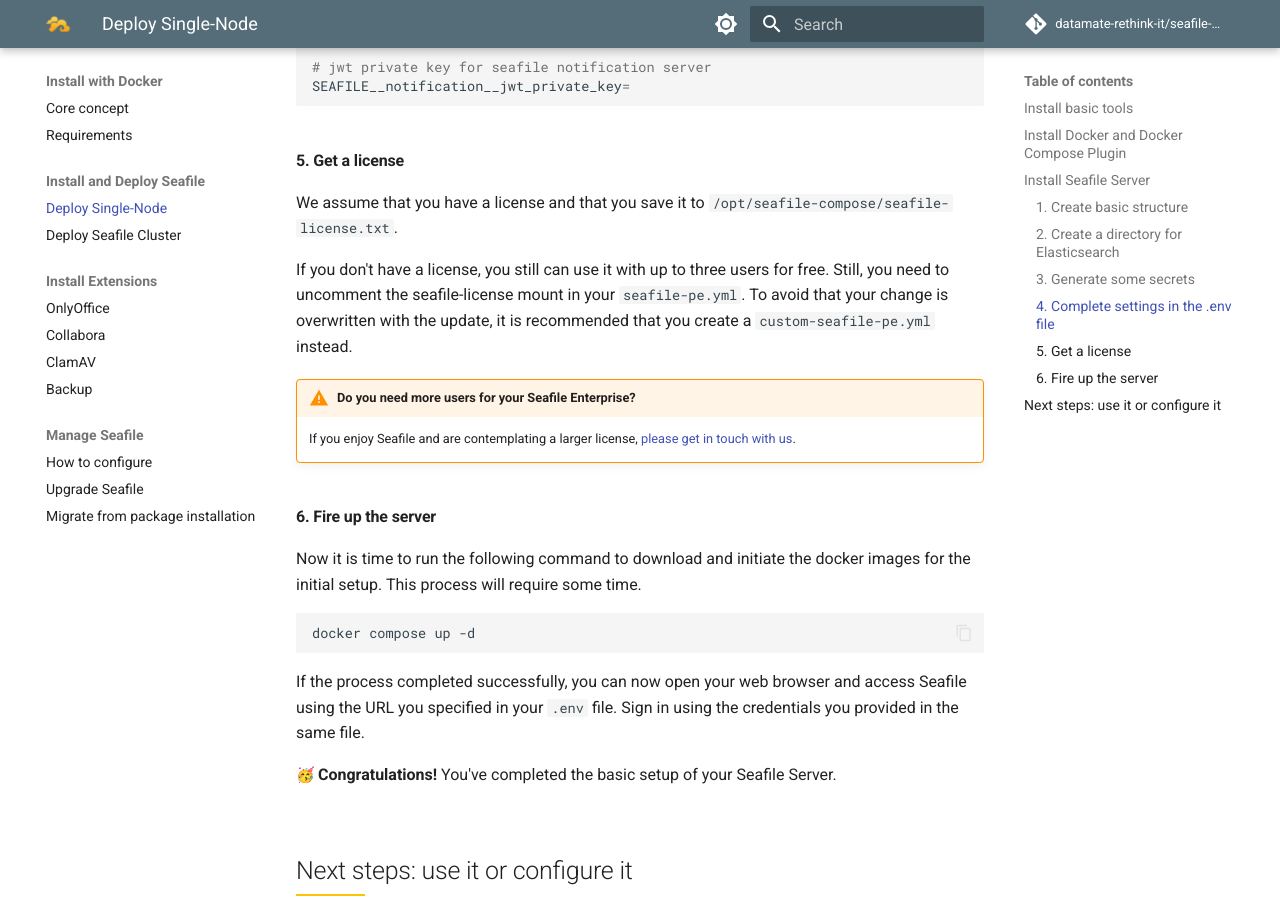
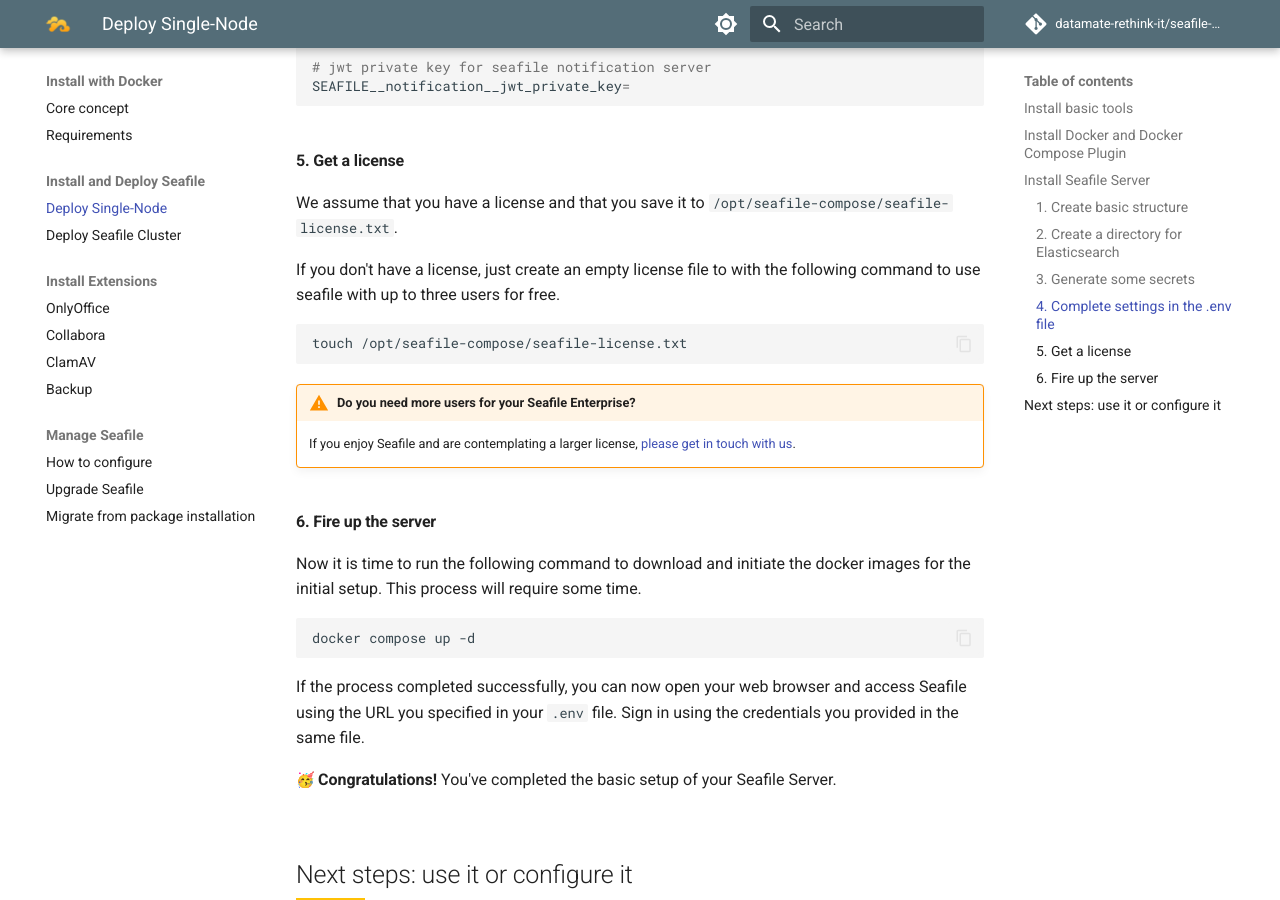
Before and after one commit to datamate-rethink-it/seafile-admin-docs, an MkDocs documentation site: the page built from docs/docker/single-node.md, in a window 1280 px wide and 900 px high, scrolled down 3124 px. Built offline with MkDocs 1.6.1 and Material for MkDocs 9.7.7, drawn with Linux system fonts in a browser that asks for light colours; emoji names are drawn with the system emoji font; comment, search, counter and statistics services are not loaded.

Commit message:
fix empty license

````diff
--- a/docs/docker/single-node.md
+++ b/docs/docker/single-node.md
@@ -138,7 +138,11 @@ SEAFILE__notification__jwt_private_key=
 
 We assume that you have a license and that you save it to `/opt/seafile-compose/seafile-license.txt`.
 
-If you don't have a license, you still can use it with up to three users for free. Still, you need to uncomment the seafile-license mount in your `seafile-pe.yml`. To avoid that your change is overwritten with the update, it is recommended that you create a `custom-seafile-pe.yml` instead.
+If you don't have a license, just create an empty license file to with the following command to use seafile with up to three users for free.
+
+```bash
+touch /opt/seafile-compose/seafile-license.txt
+```
 
 !!! warning "Do you need more users for your Seafile Enterprise?"
 
````
Also changed, not shown: docs/docker/cluster.md (+5 -1 lines).
